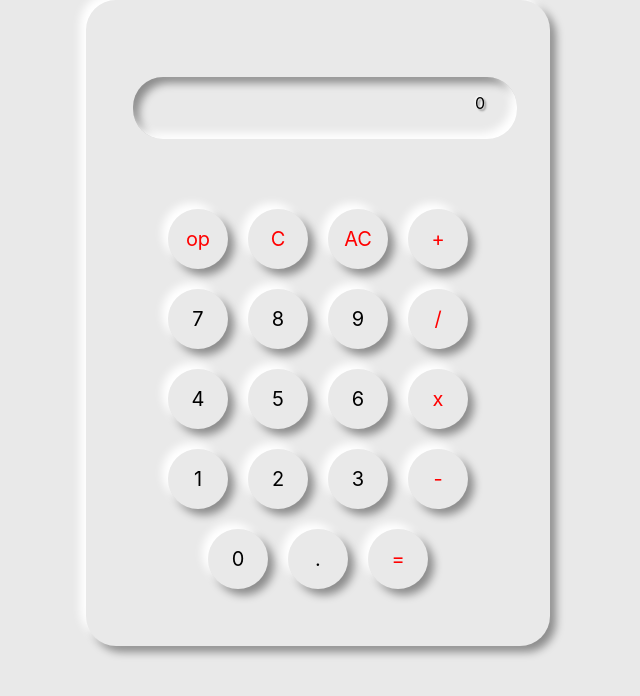
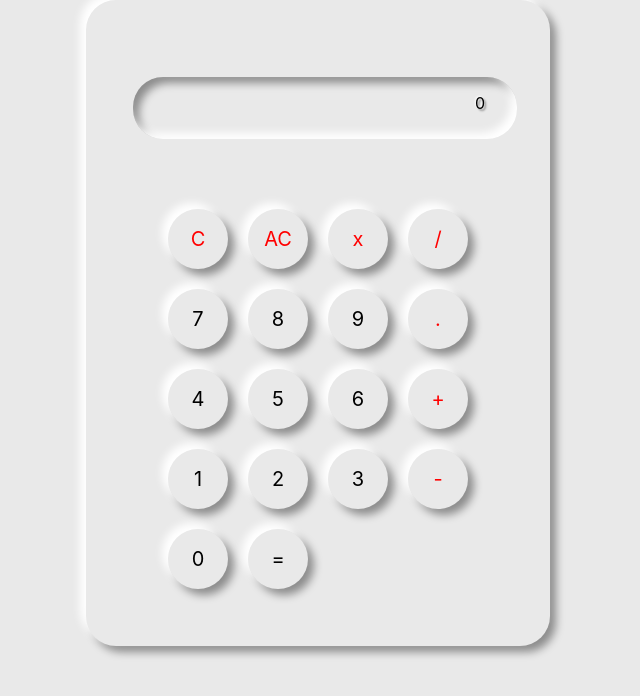
Before and after one commit to BakirDiyar/bakirreactcalculator, a React (Create React App) app: page / in a window 1280 px wide. Shown: the top 696 px of the page, without its empty margins (322-962 px from the left). Built offline with nearby package versions, Linux system fonts and the light colour scheme.

Commit message:
chaged styles, add comments and check functions

```diff
--- a/src/App.css
+++ b/src/App.css
@@ -1,7 +1,7 @@
-body{
-  background-color: #e9e9e9;
-}
+body{ background-color: #e9e9e9; }
+
 .App {
+  position: relative;
   width: 400px;
   background-color: #e9e9e9;
   justify-content: center;
@@ -9,12 +9,15 @@ body{
   padding: 2rem;
   border-radius: 30px;
   margin: 0 auto;
+  text-align: left;
 }
 
 .wrp-result,
 .wrp-btns {
   display: block;
-  text-align: center;
+  margin: 0 auto;
   margin-top: 30px;
   padding: 15px ;
 }
+
+.wrp-btns { padding-left: 40px; }
--- a/src/App.js
+++ b/src/App.js
@@ -5,78 +5,94 @@ import { Btn } from "./components/button";
 import { btnList } from "./components/button/listButton";
 
 export function Calculator({ InitialValue }) {
+  //create states with hooks
+
+  //create result state and setResult to assign the result procced,  this value initialized in InitialValue
   const [result, setResult] = useState(InitialValue);
+    //create countDot state and setCountDot initialized in 0
   const [countDot, setCountDot] = useState(0)
 
+  // this function return boolean if the last digit is sign
   const isSignLast = (val) => {
-    const sign = /[+/\-x*.]$/;
-    console.log('is sing ', sign.test(val));
-    return sign.test(val);
+    const sign = /[+/\-x*.]$/; // regular expression
+    return sign.test(val);  // returns the test result (true/false)
   };
 
+  //boolean expression where it is checked if the value is 0
   const isZero = (val) => val === '0';
 
+  //boolean expression where it is checked if the value is dot
   const isDot = (val) => val === '.';
 
+   // this function return boolean if the value contein number
   const isNumber = (val) => {
-    const numbers = /[0-9]/;
-    return numbers.test(val);
+    const numbers = /[0-9]/; // regular expression
+    return numbers.test(val); //returns the test result (true/false)
   };
 
-  const deleteDigit = (dig, quantity) => {
-    let arrayDigs = dig.split('');
+  //this function remove the digits last of the value received
+  function deleteDigit (dig, quantity) {
+    let arrayDigs = dig.split(''); // convert string to array format to acces to each value
 
-    if (arrayDigs.length > 1) {
-      return arrayDigs.slice(0, arrayDigs.length - quantity).join('');
+    if (arrayDigs.length > 1) {  // eval if length array is great than 1. to remove the valus received
+      return arrayDigs.slice(0, arrayDigs.length - quantity).join(''); //cut the character array and convert it to string, and returnit value
     }
 
+    //if  length array is 0, return 0
     return '0';
   };
 
-  const changeLastElement = (dig, value, quantity) => {
+  //function  to change tha last digit
+  function changeLastElement (dig, value, quantity) {
     let arrayDigs = dig.split('');
     arrayDigs[dig.length - quantity] = value;
 
     return arrayDigs.join('');
   };
 
-  function othersActions(value) {
-    if (isSignLast(value)) {
-      if (isDot(value)) {
-        console.log('count ', countDot);
+  //function eval the action (button content) to calculate exec
+  function calcProcess(value) {
+    if (isSignLast(value)) { //eval if last digit is sign
+      if (isDot(value)) { //eval if last digit is dot
         setCountDot((count) => count + 1);
 
         if (countDot < 1) {
           setResult((res) => res + value);
         }
-      } else {
+      }
+      else {
         setCountDot(0);
 
-        if (isSignLast(result)) {
-          if (value === '-' && result[result.length - 1] !== value) {
+        if (isSignLast(result)) { //eval if last digit is sign
+          if (value === '-' && result[result.length - 1] !== value) {  //eval if operation start with -
             setResult((res) => res + value);
-          } else if (value !== '-' && result[result.length - 1] === '-' && !(isNumber(result[result.length - 2]))) {
+          }
+          else if (value !== '-' && result[result.length - 1] === '-' && !(isNumber(result[result.length - 2]))) { //eval if operation start with -
             setResult((res) => deleteDigit(res, 2));
             setResult((res) => res + value);
-          } else if (value !== '-') {
+          }
+          else if (value !== '-') {
             setResult((res) => changeLastElement(res, value, 1));
           }
-        } else {
+        } else { // assign the value (concat)
           setResult((res) => res + value);
         }
       }
-    } else if (isZero(result)) {
+    } else if (isZero(result)) { //eval if digit is 0
       setResult(value);
     } else {
-      setResult((res) => res + value);
+      setResult((res) => res + value); // assign the value (concat)
     }
   }
 
+  //function to calculate the operation
   function process() {
     if (isSignLast(result)) {
+      //if last digit is sign, it is removed
       setResult((res) => deleteDigit(res, 1));
     }
     else {
+      // passed result to state
       setResult((res) => eval(res).toString());
 
       if (eval(result) % 1 === 0) {
@@ -85,12 +101,13 @@ export function Calculator({ InitialValue }) {
     }
   }
 
+  //function to reset result to 0
   function clearResul() {
     setResult('0');
   }
 
+  //function to back one digit
   function back(){
-
     let dig = result
     if(dig.length>1){
       if(Array.isArray(dig)){
@@ -106,12 +123,14 @@ export function Calculator({ InitialValue }) {
     }
   }
 
+  //function to eval action each buttom
+  function buttonAction(e){
 
-  function calc(e){
-    let { innerHTML } = e.target;
-    let value = innerHTML.trim();
-    value = (value=="x")? "*" : value
+    let { innerHTML } = e.target; // get the content of the button that generated the event
+    let value = innerHTML.trim(); // remove white spaces
+    value = (value=="x")? "*" : value  //eval if content is x return *, else return the content
 
+    //eval value to exec action
     switch (value) {
       case 'AC':
         clearResul();
@@ -123,7 +142,7 @@ export function Calculator({ InitialValue }) {
         process();
         break;
       default:
-        othersActions(value);
+        calcProcess(value);
         break;
     }
   }
@@ -131,11 +150,13 @@ export function Calculator({ InitialValue }) {
   return (
     <div className="App">
       <div className="wrp-result">
+        {/* passed value result to Result component */}
         <Result calc={result} />
       </div>
       <div className="wrp-btns">
+        {/* iterate the array items to create components with each item passing the value and event */}
         {btnList.map((b) => (
-          <Btn key={b} onClick={calc}>
+          <Btn key={b} onClick={buttonAction}>
             {b}
           </Btn>
         ))}
--- a/src/components/button/listButton.js
+++ b/src/components/button/listButton.js
@@ -1,21 +1,22 @@
+// array list string to create the calculator buttons,
+//this help to no repeat components implicitly
 export const btnList = [
-  "op",
   "C",
   "AC",
-  "+",
+  "x",
+  "/",
   7,
   8,
   9,
-  "/",
+  ".",
   4,
   5,
   6,
-  "x",
+  "+",
   1,
   2,
   3,
   "-",
   0,
-  ".",
   "="
 ];
--- a/src/components/button/style.css
+++ b/src/components/button/style.css
@@ -10,12 +10,10 @@
     line-height: 40px;
     box-shadow: -6px -6px 9px #fff, 6px 6px 9px rgba(0, 0, 0, 0.4);
     font-size: 20px;
-    transition: ease .2s;
+    transition: ease .6s;
 }
 
-.btn:hover{
-    box-shadow: -6px -6px 9px rgba(0, 0, 0, 0.4);
-}
+.btn:hover{ box-shadow: -6px -6px 9px rgba(0, 0, 0, 0.4); }
 
 .btn:nth-child(1),
 .btn:nth-child(2),
--- a/src/components/view/index.js
+++ b/src/components/view/index.js
@@ -1,4 +1,5 @@
 import React from "react";
 import "./style.css"
 
+// component to visual the results
 export const Result = ({ calc }) => <div className="show">{calc}</div>;
--- a/src/index.js
+++ b/src/index.js
@@ -1,9 +1,10 @@
 import React from "react";
 import { render } from "react-dom";
 import "./index.css";
-import { Calculator } from "./App";
+import { Calculator } from "./App"; // component Calculator imported
 import * as serviceWorker from "./serviceWorker";
 
+// renderized and initialization the component
 render(<Calculator InitialValue = {'0'} />, document.getElementById("root"));
 
 serviceWorker.unregister();
```
